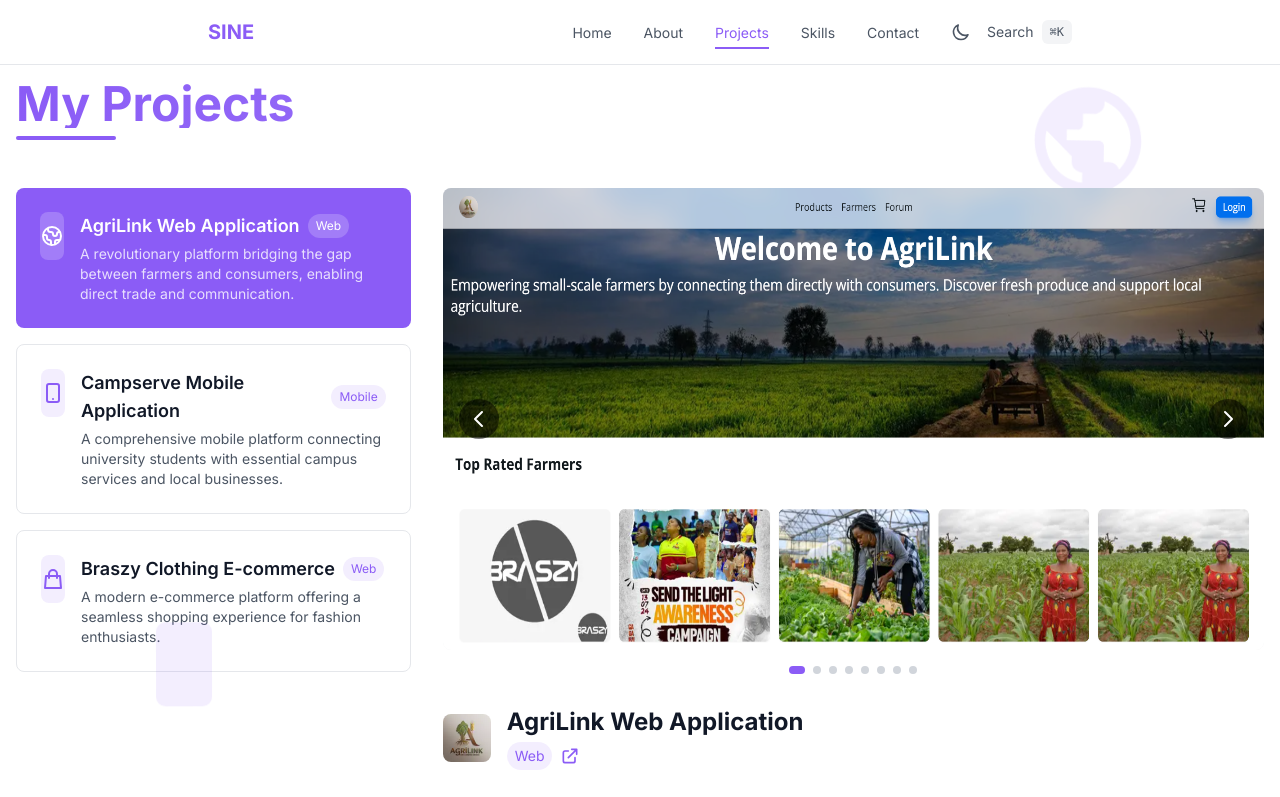
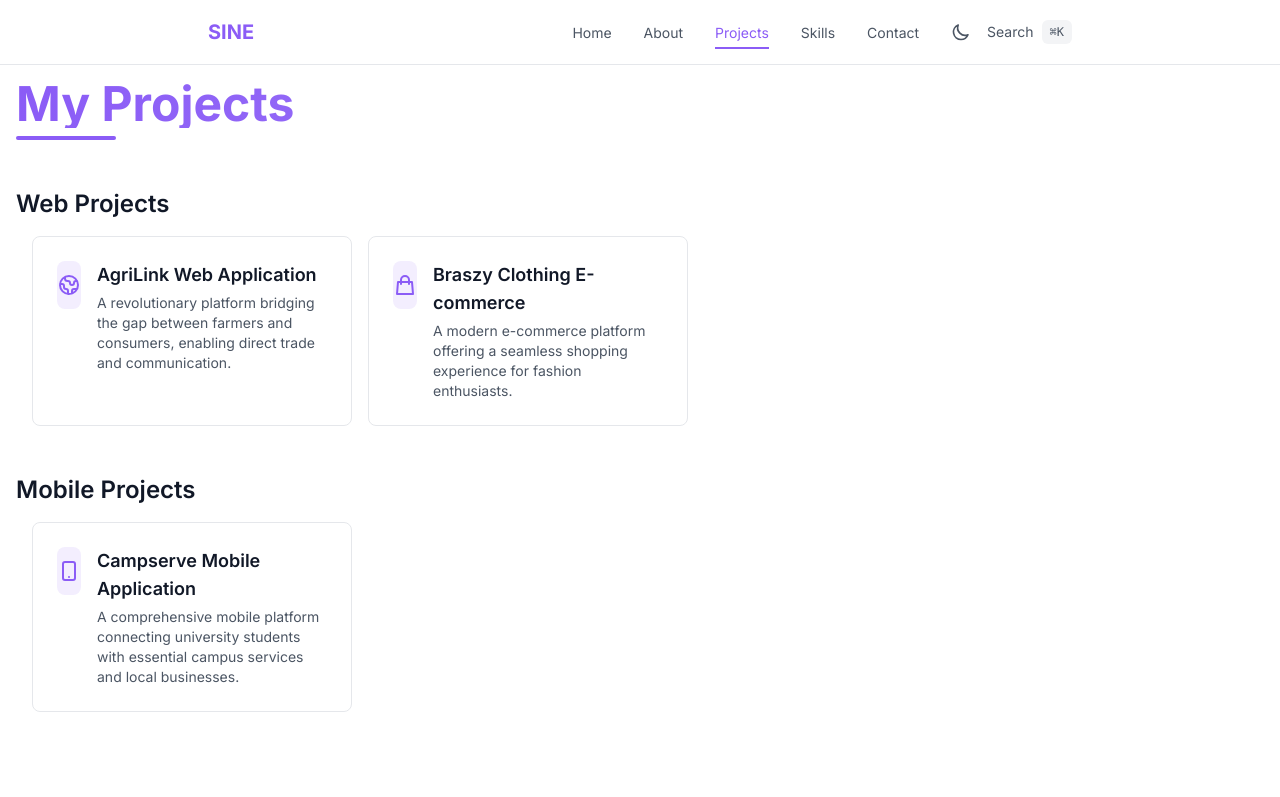
Before and after one commit to EpaphrasSam/SINE-portfolio, a Next.js app: page /projects in a window 1280 px wide. Before the commit this address led to /projects#AgriLink. Shown: the top 797 px of the page. Built offline with nearby package versions, Linux system fonts and the light colour scheme.

Commit message:
Fixed bug with projects page

```diff
--- a/src/app/globals.css
+++ b/src/app/globals.css
@@ -59,4 +59,13 @@
   .text-balance {
     text-wrap: balance;
   }
+
+  .no-scrollbar::-webkit-scrollbar {
+    display: none;
+  }
+
+  .no-scrollbar {
+    -ms-overflow-style: none;  /* IE and Edge */
+    scrollbar-width: none;  /* Firefox */
+  }
 }
--- a/src/app/projects/page.tsx
+++ b/src/app/projects/page.tsx
@@ -4,7 +4,7 @@ import { motion } from "framer-motion";
 import { TextHighlight } from "../../components/TextHighlight";
 import { projects } from "../../data/projects";
 import { getProjectImages } from "../../utils/getProjectImages";
-import { useState, useEffect } from "react";
+import { useState, useEffect, useRef } from "react";
 import Image from "next/image";
 
 const container = {
@@ -23,7 +23,7 @@ const item = {
 };
 
 export default function Projects() {
-  const [selectedProject, setSelectedProject] = useState(projects[0].id);
+  const [selectedProject, setSelectedProject] = useState<string | null>(null);
   const [currentImageIndex, setCurrentImageIndex] = useState(0);
   const [projectImages, setProjectImages] = useState<{
     images: string[];
@@ -31,31 +31,43 @@ export default function Projects() {
     hasLogo: boolean;
   }>({ images: [], logo: '', hasLogo: false });
 
-  const currentProject = projects.find(p => p.id === selectedProject)!;
+  // Refs for carousel scrolling
+  const webProjectsRef = useRef<HTMLDivElement>(null);
+  const mobileProjectsRef = useRef<HTMLDivElement>(null);
+
+  const scroll = (direction: 'left' | 'right', ref: React.RefObject<HTMLDivElement>) => {
+    if (ref.current) {
+      const scrollAmount = direction === 'left' ? -400 : 400;
+      ref.current.scrollBy({ left: scrollAmount, behavior: 'smooth' });
+    }
+  };
 
   useEffect(() => {
+    // Handle URL hash for direct navigation
     const hash = window.location.hash.slice(1);
     if (hash && projects.some(p => p.id === hash)) {
       setSelectedProject(hash);
-      if (document.referrer !== '') {
-        const element = document.getElementById(hash);
-        if (element) {
-          element.scrollIntoView({ behavior: 'smooth', block: 'start' });
-        }
-      }
     }
   }, []);
 
   useEffect(() => {
-    async function loadImages() {
-      const images = await getProjectImages(selectedProject);
-      setProjectImages(images);
-      setCurrentImageIndex(0);
+    if (selectedProject) {
+      const loadImages = async () => {
+        const images = await getProjectImages(selectedProject);
+        setProjectImages(images);
+        setCurrentImageIndex(0);
+      };
+      loadImages();
+
+      // Update URL hash when a project is selected
+      window.history.pushState(null, '', `#${selectedProject}`);
     }
-    loadImages();
+  }, [selectedProject]);
 
-    window.history.pushState(null, '', `#${selectedProject}`);
-  }, [selectedProject]);
+  const webProjects = projects.filter(p => p.type === 'web');
+  const mobileProjects = projects.filter(p => p.type === 'mobile');
+
+  const currentProject = projects.find(p => p.id === selectedProject);
 
   const nextImage = () => {
     setCurrentImageIndex((prev) =>
@@ -69,47 +81,82 @@ export default function Projects() {
     );
   };
 
+  const ProjectSection = ({ title, projects, carouselRef }: {
+    title: string;
+    projects: typeof webProjects;
+    carouselRef: React.RefObject<HTMLDivElement>;
+  }) => (
+    <div className="relative mb-12">
+      <h2 className="text-2xl font-semibold mb-4">{title}</h2>
+      <div className="relative group">
+        <div
+          ref={carouselRef}
+          className="flex overflow-x-auto gap-4 scroll-smooth no-scrollbar"
+          style={{ scrollbarWidth: 'none', msOverflowStyle: 'none' }}
+        >
+          <div className="flex gap-4 px-4">
+            {projects.map(project => (
+              <motion.div
+                key={project.id}
+                className={`flex-shrink-0 w-[320px] p-6 rounded-lg cursor-pointer transition-all duration-200 ${
+                  selectedProject === project.id
+                    ? 'bg-violet-500 dark:bg-violet-600 text-white'
+                    : 'bg-white dark:bg-zinc-800/50 border border-gray-200 dark:border-zinc-700 hover:border-violet-500/50 dark:hover:border-violet-500/50'
+                }`}
+                onClick={() => setSelectedProject(project.id)}
+                whileHover={{ scale: 1.02 }}
+                transition={{ type: "spring", stiffness: 300 }}
+              >
+                <div className="flex items-start gap-4">
+                  <div className={`w-12 h-12 rounded-lg flex items-center justify-center ${
+                    selectedProject === project.id
+                      ? 'bg-white/20 text-white'
+                      : 'bg-violet-500/10 dark:bg-violet-400/10 text-violet-500 dark:text-violet-400'
+                  }`}>
+                    {project.icon}
+                  </div>
+                  <div>
+                    <h3 className="text-lg font-semibold">{project.title}</h3>
+                    <p className={`text-sm mt-1 ${
+                      selectedProject === project.id
+                        ? 'text-white/80'
+                        : 'text-gray-600 dark:text-gray-400'
+                    }`}>
+                      {project.preview}
+                    </p>
+                  </div>
+                </div>
+              </motion.div>
+            ))}
+          </div>
+        </div>
+        {projects.length > 2 && (
+          <>
+            <button
+              onClick={() => scroll('left', carouselRef)}
+              className="absolute left-0 top-1/2 -translate-y-1/2 bg-white dark:bg-zinc-800 shadow-lg rounded-r-lg p-2 opacity-0 group-hover:opacity-100 transition-opacity disabled:opacity-0"
+              disabled={carouselRef.current?.scrollLeft === 0}
+            >
+              <svg className="w-6 h-6" fill="none" stroke="currentColor" viewBox="0 0 24 24">
+                <path strokeLinecap="round" strokeLinejoin="round" strokeWidth={2} d="M15 19l-7-7 7-7" />
+              </svg>
+            </button>
+            <button
+              onClick={() => scroll('right', carouselRef)}
+              className="absolute right-0 top-1/2 -translate-y-1/2 bg-white dark:bg-zinc-800 shadow-lg rounded-l-lg p-2 opacity-0 group-hover:opacity-100 transition-opacity"
+            >
+              <svg className="w-6 h-6" fill="none" stroke="currentColor" viewBox="0 0 24 24">
+                <path strokeLinecap="round" strokeLinejoin="round" strokeWidth={2} d="M9 5l7 7-7 7" />
+              </svg>
+            </button>
+          </>
+        )}
+      </div>
+    </div>
+  );
+
   return (
     <div className="bg-white dark:bg-zinc-950">
-      {/* Floating Background Elements */}
-      <div className="fixed inset-0 pointer-events-none">
-        {/* Web Icon */}
-        <motion.div
-          className="absolute top-20 right-[10%] text-violet-500/10 dark:text-violet-400/10"
-          animate={{
-            y: [0, -20, 0],
-            rotate: [0, 5, 0]
-          }}
-          transition={{
-            duration: 5,
-            repeat: Infinity,
-            ease: "easeInOut"
-          }}
-        >
-          <svg className="w-32 h-32" fill="currentColor" viewBox="0 0 24 24">
-            <path d="M12 2C6.48 2 2 6.48 2 12s4.48 10 10 10 10-4.48 10-10S17.52 2 12 2zm-1 17.93c-3.95-.49-7-3.85-7-7.93 0-.62.08-1.21.21-1.79L9 15v1c0 1.1.9 2 2 2v1.93zm6.9-2.54c-.26-.81-1-1.39-1.9-1.39h-1v-3c0-.55-.45-1-1-1H8v-2h2c.55 0 1-.45 1-1V7h2c1.1 0 2-.9 2-2v-.41c2.93 1.19 5 4.06 5 7.41 0 2.08-.8 3.97-2.1 5.39z" />
-          </svg>
-        </motion.div>
-
-        {/* Mobile Icon */}
-        <motion.div
-          className="absolute bottom-20 left-[10%] text-violet-500/10 dark:text-violet-400/10"
-          animate={{
-            y: [0, 20, 0],
-            rotate: [0, -5, 0]
-          }}
-          transition={{
-            duration: 6,
-            repeat: Infinity,
-            ease: "easeInOut"
-          }}
-        >
-          <svg className="w-28 h-28" fill="currentColor" viewBox="0 0 24 24">
-            <path d="M12 18h.01M8 21h8a2 2 0 002-2V5a2 2 0 00-2-2H8a2 2 0 00-2 2v14a2 2 0 002 2z" />
-          </svg>
-        </motion.div>
-      </div>
-
       <div className="max-w-7xl mx-auto px-4 py-20">
       <motion.div
           initial={{ x: -100, opacity: 0 }}
@@ -130,63 +177,25 @@ export default function Projects() {
           />
         </motion.div>
 
-        <div className="grid grid-cols-1 lg:grid-cols-3 gap-8">
-          {/* Project Navigation */}
-          <div className="lg:col-span-1 space-y-4">
-            {projects.map((project) => (
-              <motion.div
-                key={project.id}
-                variants={item}
-                onClick={() => {
-                  setSelectedProject(project.id);
-                  setCurrentImageIndex(0);
-                }}
-                className={`p-6 rounded-lg cursor-pointer transition-all duration-200 ${
-                  selectedProject === project.id
-                    ? 'bg-violet-500 dark:bg-violet-600 text-white'
-                    : 'bg-white dark:bg-zinc-800/50 border border-gray-200 dark:border-zinc-700 hover:border-violet-500/50 dark:hover:border-violet-500/50'
-                }`}
-                id={project.id}
-              >
-                <div className="flex items-start gap-4">
-                  <div className={`w-12 h-12 rounded-lg flex items-center justify-center ${
-                    selectedProject === project.id
-                      ? 'bg-white/20 text-white'
-                      : 'bg-violet-500/10 dark:bg-violet-400/10 text-violet-500 dark:text-violet-400'
-                  }`}>
-                    {project.icon}
-                  </div>
-                  <div>
-                    <div className="flex items-center gap-2">
-                      <h3 className="text-lg font-semibold">{project.title}</h3>
-                      <span className={`px-2 py-1 text-xs rounded-full capitalize ${
-                        selectedProject === project.id
-                          ? 'bg-white/20 text-white'
-                          : 'bg-violet-500/10 dark:bg-violet-400/10  text-violet-500 dark:text-violet-400'
-                      }`}>
-                        {project.type}
-                      </span>
-                    </div>
-                    <p className={`text-sm mt-1 ${
-                      selectedProject === project.id
-                        ? 'text-white/80'
-                        : 'text-gray-600 dark:text-gray-400'
-                    }`}>
-                      {project.preview}
-                    </p>
-                  </div>
-                </div>
-              </motion.div>
-            ))}
-          </div>
+        <ProjectSection
+          title="Web Projects"
+          projects={webProjects}
+          carouselRef={webProjectsRef}
+        />
 
-          {/* Project Details */}
+        <ProjectSection
+          title="Mobile Projects"
+          projects={mobileProjects}
+          carouselRef={mobileProjectsRef}
+        />
+
+        {selectedProject && (
           <motion.div
             key={selectedProject}
-            initial={{ opacity: 0, x: 20 }}
-            animate={{ opacity: 1, x: 0 }}
+            initial={{ opacity: 0, y: 20 }}
+            animate={{ opacity: 1, y: 0 }}
             transition={{ duration: 0.5 }}
-            className="lg:col-span-2 space-y-8"
+            className="mt-12 border-t pt-8"
           >
             {/* Project Images */}
             <div className="space-y-4">
@@ -203,9 +212,9 @@ export default function Projects() {
                     >
                       <Image
                         src={projectImages.images[currentImageIndex]}
-                        alt={`${currentProject.title} screenshot`}
+                        alt={`${currentProject?.title} screenshot`}
                         fill
-                        className={`${projects.find(p => p.id === selectedProject)!.type === 'web' ? 'object-fit' : 'object-contain'}`}
+                        className={`${currentProject?.type === 'web' ? 'object-fit' : 'object-contain'}`}
                       />
                     </motion.div>
                     {projectImages.images.length > 1 && (
@@ -261,7 +270,7 @@ export default function Projects() {
                   {projectImages.hasLogo && (
                     <Image
                       src={projectImages.logo}
-                      alt={`${currentProject.title} logo`}
+                      alt={`${currentProject?.title} logo`}
                       width={48}
                       height={48}
                       className="rounded-lg"
@@ -269,13 +278,13 @@ export default function Projects() {
                   )}
                   <div>
                     <h2 className="text-2xl font-bold text-gray-900 dark:text-white">
-                      {currentProject.title}
+                      {currentProject?.title}
                     </h2>
                     <div className="flex items-center gap-2 mt-1">
                       <span className="px-2 py-1 text-sm rounded-full capitalize bg-violet-500/10 dark:bg-violet-400/10 text-violet-500 dark:text-violet-400">
-                        {currentProject.type}
+                        {currentProject?.type}
                       </span>
-                      {currentProject.url && (
+                      {currentProject?.url && (
                         <a
                           href={currentProject.url}
                           target="_blank"
@@ -293,7 +302,7 @@ export default function Projects() {
               </div>
 
               <div className="prose dark:prose-invert max-w-none">
-                {currentProject.description.map((paragraph, index) => (
+                {currentProject?.description.map((paragraph, index) => (
                   <p key={index} className="text-gray-600 dark:text-gray-400">
                     {paragraph}
                   </p>
@@ -301,7 +310,7 @@ export default function Projects() {
               </div>
 
               <div className="flex flex-wrap gap-2">
-                {currentProject.tech.map(tech => (
+                {currentProject?.tech.map(tech => (
                   <span
                     key={tech}
                     className="px-3 py-1 text-sm bg-violet-500/10 dark:bg-violet-400/10 text-violet-500 dark:text-violet-400 rounded-full"
@@ -312,7 +321,7 @@ export default function Projects() {
               </div>
             </div>
           </motion.div>
-        </div>
+        )}
       </div>
     </div>
   );
```
Also changed, not shown: src/app/page.tsx (+3 -9 lines).
